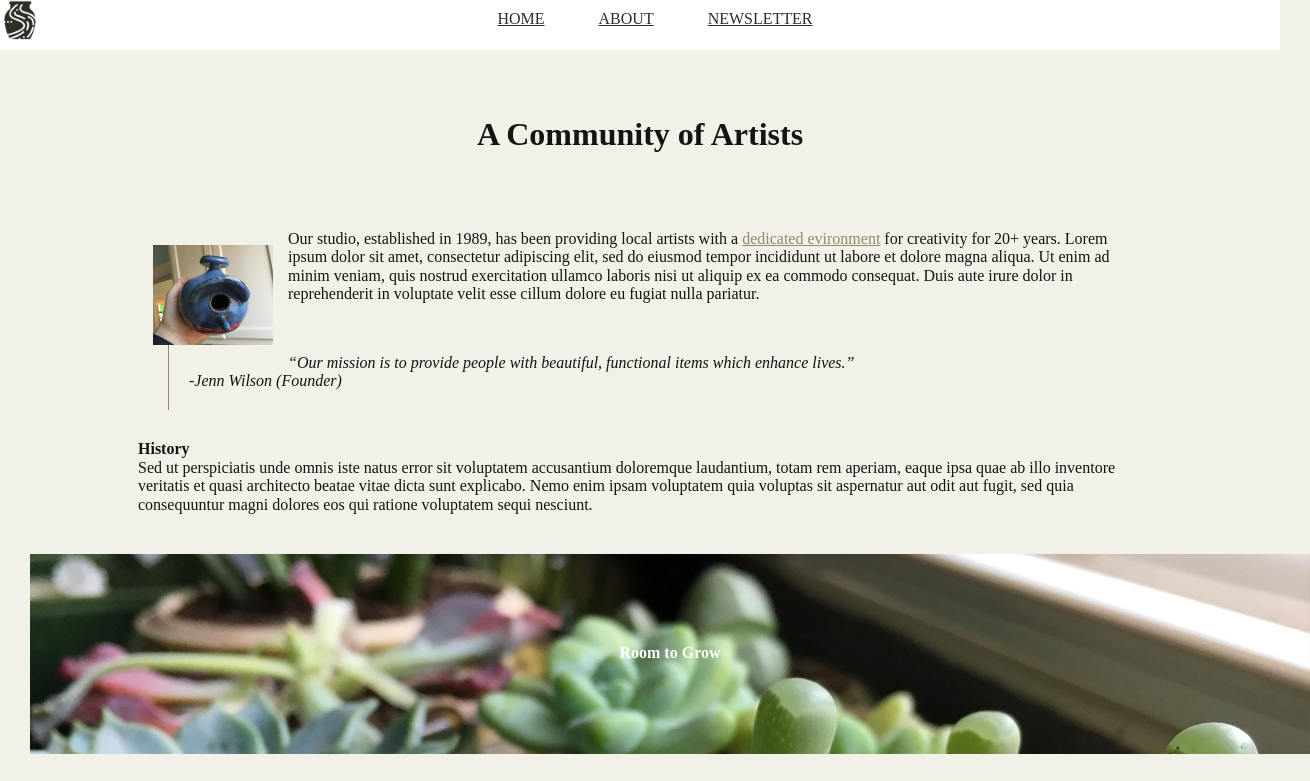
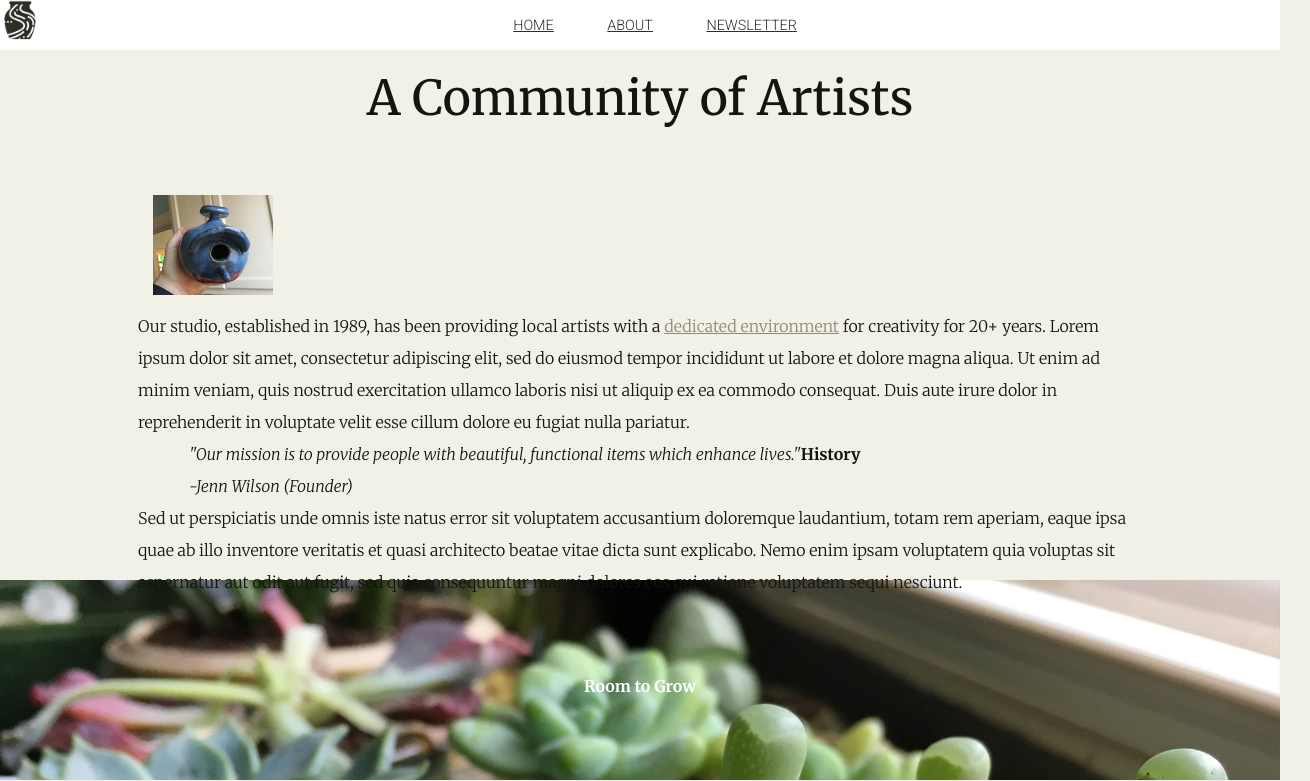
Before and after one commit to jennilynhowell/week-one-project, a plain HTML site: page about/index.html in a window 1280 px wide. Shown: the top 781 px of the page, 1310 px wide, since content can reach past the window. Drawn offline with Linux system fonts and the light colour scheme.

Commit message:
More CSS: fonts, layout work

```diff
--- a/about/index.html
+++ b/about/index.html
@@ -5,15 +5,18 @@
     <title>Bent Creek Ceramics - About</title>
     <link rel="stylesheet" href="../css/normalize.css">
     <link rel="stylesheet" href="../css/styles.css">
+    <link href="https://fonts.googleapis.com/css?family=Merriweather:300,300i,400,400i,700|Roboto:300,300i,400,400i" rel="stylesheet">
   </head>
   <body>
 
     <nav class="nav">
       <div class="nav-image"></div>
       <div class="nav-links">
-        <a href="index.html" id=link>Home</a>
-        <a href="about/index.html" id=link>About</a>
-        <a href="newsletter/index.html" id=link>Newsletter</a>
+        <a href="../index.html" class="link" id="home-link">Home</a>
+
+        <a href="index.html" class="link" id="about-link">About</a>
+
+        <a href="../newsletter/index.html" class="link" id="news-link">Newsletter</a>
       </div>
     </nav>
 
@@ -24,11 +27,10 @@
     <article class="article">
       <section class="history">
         <div class="birdhouse-image"></div>
-        <!-- <img src="../images/birdhouse.jpg" alt="Blue ceramic birdhouse"> -->
-        <p>Our studio, established in 1989, has been providing local artists with a <a href="#facilities" id="about-link">dedicated evironment</a> for creativity for 20+ years. Lorem ipsum dolor sit amet, consectetur adipiscing elit, sed do eiusmod tempor incididunt ut labore et dolore magna aliqua. Ut enim ad minim veniam, quis nostrud exercitation ullamco laboris nisi ut aliquip ex ea commodo consequat. Duis aute irure dolor in reprehenderit in voluptate velit esse cillum dolore eu fugiat nulla pariatur.</p>
+        <p>Our studio, established in 1989, has been providing local artists with a <a href="#facilities" id="about-p-link">dedicated environment</a> for creativity for 20+ years. Lorem ipsum dolor sit amet, consectetur adipiscing elit, sed do eiusmod tempor incididunt ut labore et dolore magna aliqua. Ut enim ad minim veniam, quis nostrud exercitation ullamco laboris nisi ut aliquip ex ea commodo consequat. Duis aute irure dolor in reprehenderit in voluptate velit esse cillum dolore eu fugiat nulla pariatur.</p>
 
         <blockquote>
-          <q>Our mission is to provide people with beautiful, functional items which enhance lives.</q><p>-Jenn Wilson (Founder)</p>
+          <p>"Our mission is to provide people with beautiful, functional items which enhance lives."<br>-Jenn Wilson (Founder)</p>
         </blockquote>
 
         <h4 class="about-section">History</h4>
@@ -37,8 +39,6 @@
 
       <section class="room-to-grow">
         <h2>Room to Grow</h2>
-
-        <!-- <img src="../images/background-3.jpg" alt="Succulents growing in our pots"> -->
       </section>
 
       <section id="facilities">
@@ -48,7 +48,7 @@
         <!-- can you float a div? possibly use inline-block here -->
         <div class="aside-photo">
           <!-- <img src="../images/background-1.jpg" alt="Shared shelf space and studio equipment"> -->
-          <p>Every member has access to shelf space and all of the studio's shared equipment.</p>
+          <!-- <p>Every member has access to shelf space and all of the studio's shared equipment.</p> -->
         </div>
       </section>
 
--- a/css/styles.css
+++ b/css/styles.css
@@ -35,19 +35,13 @@ body {
   width: 1280px;
   margin: 0 auto;
   background-color: #F2F1E8;
+  font-family: 'Merriweather', Times, serif;
+  font-weight: lighter;
+  line-height: 2em;
 }
 
+
 /*NAV BAR*/
-/*How do I get this to push to the very top?*/
-/*nav::before {
-  content: '';
-  display: inline;
-  top: 0;
-  right: 0;
-  bottom: 0;
-  left: 0;
-  background-color: #FFFFFF;
-}*/
 
 nav {
   position: fixed;
@@ -57,6 +51,8 @@ nav {
   margin: 0 auto;
   background-color: #FFFFFF;
   height: 50px;
+  font-family: 'Roboto', Arial, sans-serif;
+  font-size: 0.9em;
 }
 
 .nav-links {
@@ -66,16 +62,16 @@ nav {
   text-transform: uppercase;
 }
 
-#link {
-  padding: 10px 25px 10px 25px;
+.link {
+  padding: 25px;
   color: #2B2F26;
 }
 
-#link:hover {
+.link:hover {
   color: #CD5D67;
 }
 
-#link:active {
+.link:active {
   color: #968772;
 }
 
@@ -88,14 +84,26 @@ nav {
   /*padding: 10px 50px 0px 5px;*/
 }
 
-/*HOME PAGE*/
+/*HEADER (home & about)*/
 
 header {
   height: 170px;
-  margin-top: 50px;
+  /*margin: 50px auto;*/
   text-align: center;
-  padding-top: 45px;
+  padding-top: 50px;
 }
+
+header h1 {
+  font-size: 3em;
+  font-weight: normal;
+}
+
+header h3 {
+  font-size: 2em;
+  font-weight: lighter;
+}
+
+/*HOME PAGE*/
 
 .home-section {
   display: flex;
@@ -178,8 +186,13 @@ header {
 
 /*ABOUT PAGE*/
 
+article {
+  overflow: auto;
+}
+
 /*History div*/
-.history, .plans {
+/*!!Why is text messed up so bad?*/
+.history, .plans, #facilities {
   width: 80%;
   margin: 0 auto;
   padding: 10px;
@@ -194,11 +207,11 @@ header {
   margin: 15px;
 }
 
-#about-link {
+#about-p-link {
   color: #968772
 }
 
-#about-link:hover {
+#about-p-link:hover {
   color: #967343
 }
 
@@ -218,7 +231,7 @@ blockquote {
   background-repeat: no-repeat;
   width: 100%;
   height: 200px;
-  margin: 30px;
+  margin-top: 100px;
 }
 
 .room-to-grow h2 {
@@ -229,11 +242,9 @@ blockquote {
 }
 
 /*Facilities div*/
-/*Why isn't the photo nesting with the rest of the div?*/
-/*!broken margin*/
-#facilities {
-  display: inline-block;
-  margin: 0 auto;
+
+#facilities h4, p {
+  float: left;
 }
 
 .aside-photo {
@@ -246,11 +257,11 @@ blockquote {
 }
 
 .aside-photo p {
-  position: relative;
-  display: inline;
-  top: 110px;
+  /*position: relative;
+  display: inline;*/
+  /*top: 110px;
   left: 0;
-  padding: 10px;
+  padding: 10px;*/
 }
 
 /*Plans div (table)*/
```
Also changed, not shown: index.html (+6 -3 lines), newsletter/index.html (+4 -3 lines).
